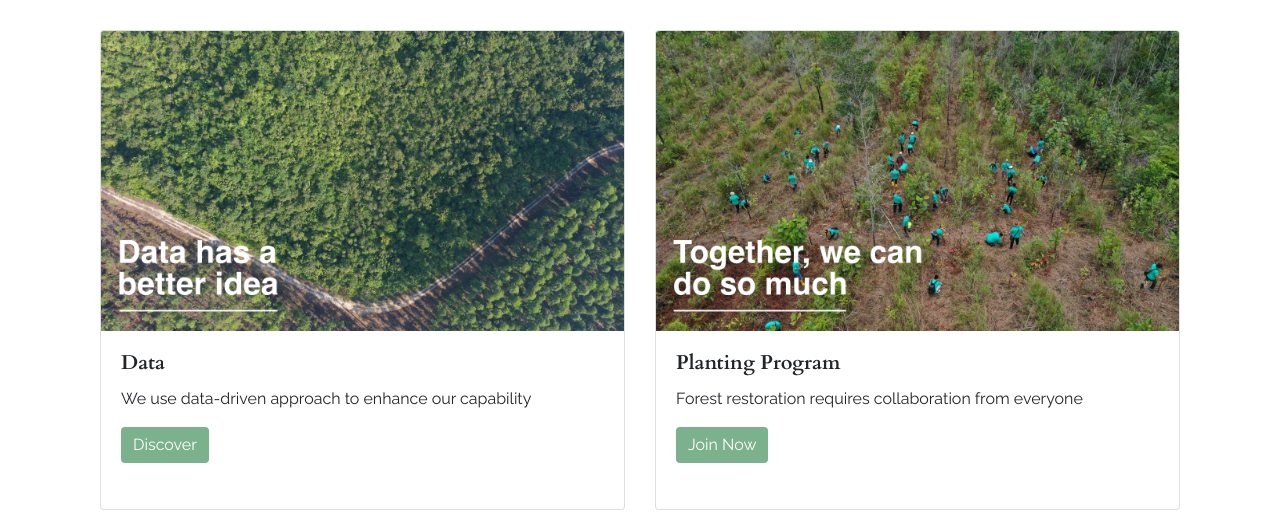
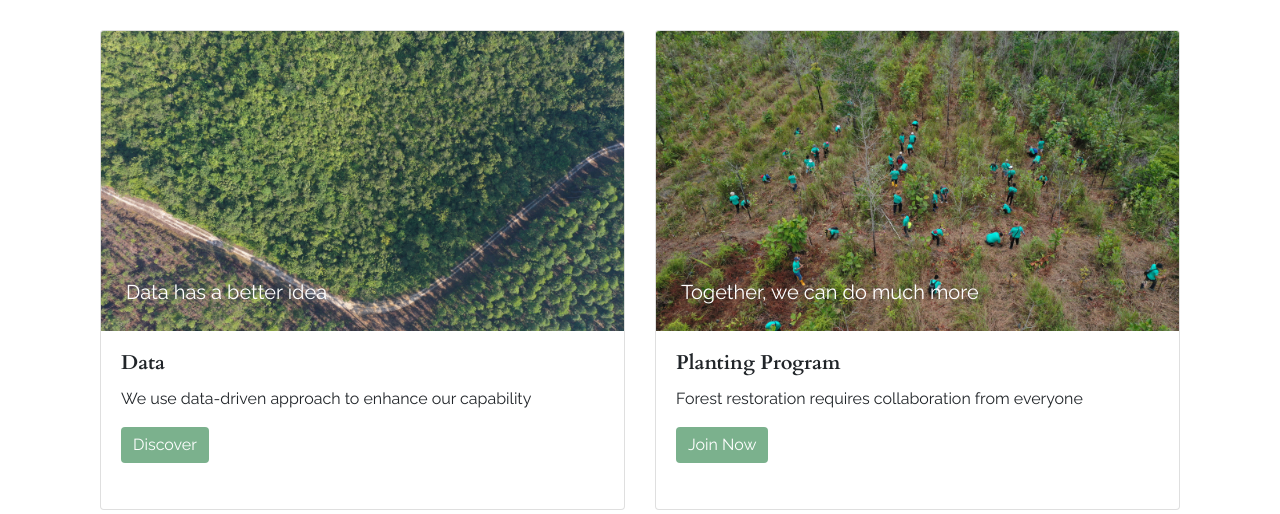
Before and after one commit to nueldeli/flr_root, a Django app: template flr/templates/home.html in a window 1280 px wide. Shown: the part 3627-4141 px from the top of the page. Run offline with Django 3.2, Linux system fonts and the light colour scheme; the template is opened without the code that fills it, so the values that code supplies are empty; some libraries are stand-ins or nearby versions.

Commit message:
updated explore section

```diff
--- a/flr/templates/home.html
+++ b/flr/templates/home.html
@@ -73,7 +73,12 @@
 		<div class="row mx-auto">
 			<div class="col-sm-6 mb-4">
 				<div class="card">
-  					<img class="card-img-top" src="{% static 'img/explore_data.png' %}" height="300">
+  					<div class="" style="position: relative; text-align: left;">
+  						<img class="card-img-top" src="{% static 'img/explore_data.png' %}" height="300">
+  						<div class="container" style="position: absolute; color: white; bottom: 8px; left: 10px;">
+  							<p style="font-size: 20px;">Data has a better idea</p>
+  						</div>
+  					</div>
   					<div class="card-body">
    						<h5 class="card-title">Data</h5>
     					<p class="card-text">We use data-driven approach to enhance our capability</p>
@@ -83,7 +88,12 @@
 			</div>
 			<div class="col-sm-6 mb-4">
 				<div class="card">
-  					<img class="card-img-top" src="{% static 'img/explore_planting.png' %}" height="300">
+					<div class="" style="position: relative; text-align: left;">
+  						<img class="card-img-top" src="{% static 'img/explore_planting.png' %}" height="300">
+  						<div class="container" style="position: absolute; color: white; bottom: 8px; left: 10px;">
+  							<p style="font-size: 20px;">Together, we can do much more</p>
+  						</div>
+  					</div>
   					<div class="card-body">
    						<h5 class="card-title">Planting Program</h5>
     					<p class="card-text">Forest restoration requires collaboration from everyone</p>
```
Also changed, not shown: db.sqlite3, flr/static/img/explore_data.png, flr/static/img/explore_planting.png.
